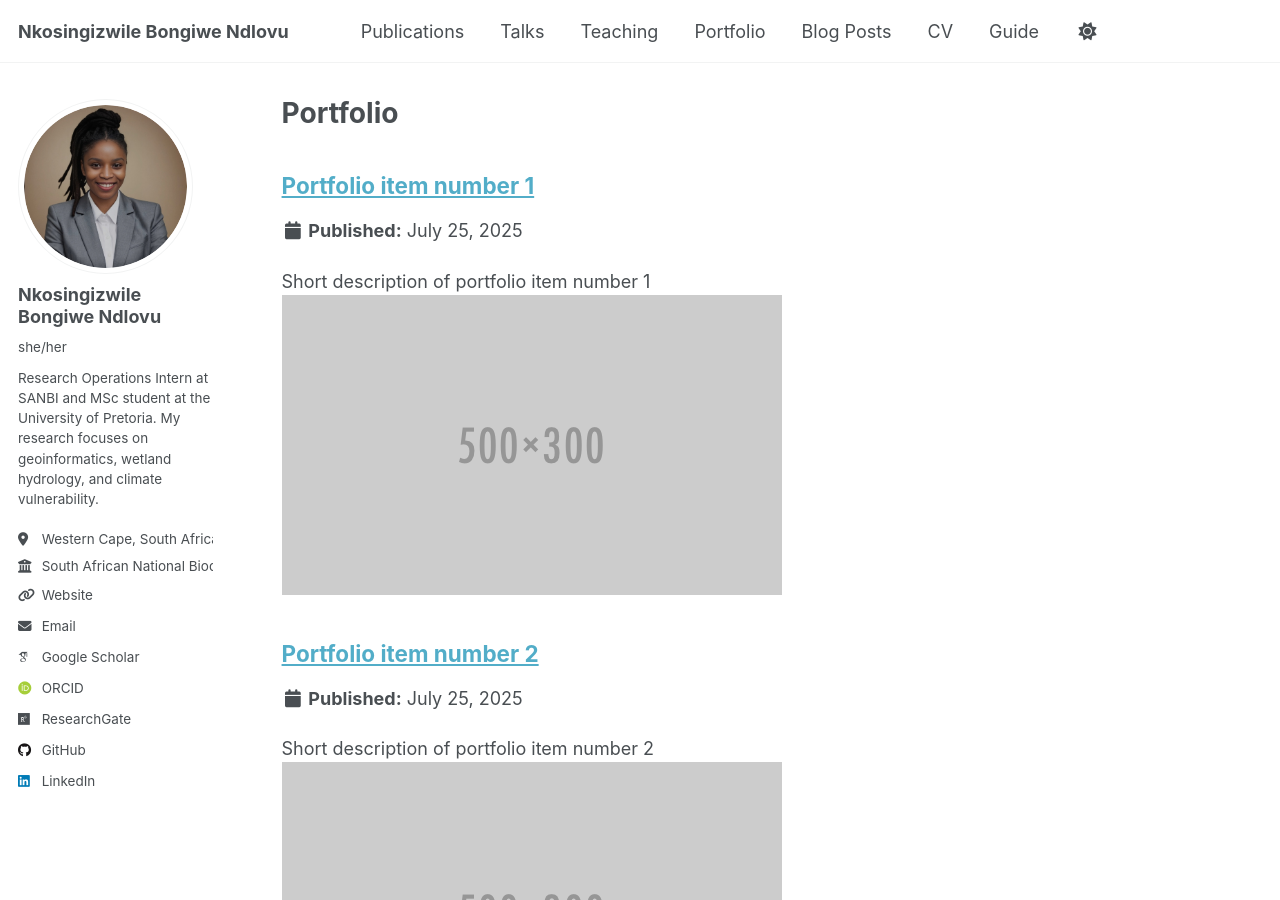
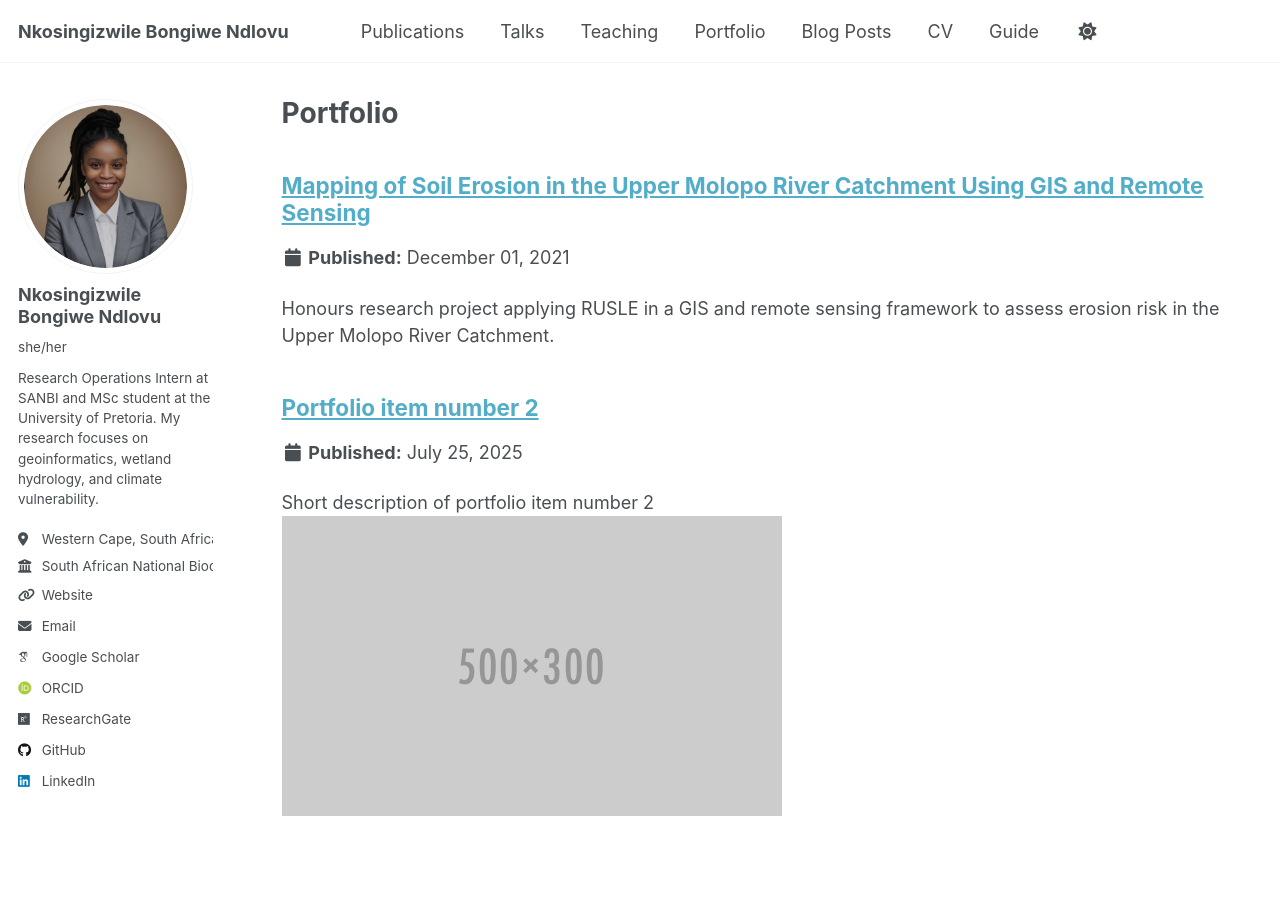
Before and after one commit to Nkosizwi/NB-Ndlovu.github.io, a Jekyll site: the page built from _pages/portfolio.html, in a window 1280 px wide and 900 px high. Built offline with Jekyll 4.4.1, drawn with Linux system fonts in a browser that asks for light colours; some web fonts are replaced; a script that is not in the unit is left out; part of the change alters nothing that is shown.

Commit message:
Update portfolio-1.md

```diff
--- a/_portfolio/portfolio-1.md
+++ b/_portfolio/portfolio-1.md
@@ -1,7 +1,43 @@
 ---
-title: "Portfolio item number 1"
-excerpt: "Short description of portfolio item number 1<br/><img src='/images/500x300.png'>"
+title: "Mapping of Soil Erosion in the Upper Molopo River Catchment Using GIS and Remote Sensing"
 collection: portfolio
+permalink: /portfolio/soil-erosion-gis-rusle
+date: 2021-12-01
+excerpt: "Honours research project applying RUSLE in a GIS and remote sensing framework to assess erosion risk in the Upper Molopo River Catchment."
 ---
 
-This is an item in your portfolio. It can be have images or nice text. If you name the file .md, it will be parsed as markdown. If you name the file .html, it will be parsed as HTML.
+### 🗺️ Mapping of Soil Erosion in the Upper Molopo River Catchment Using GIS and Remote Sensing
+**BSc Honours Research Project**
+**University of Pretoria**
+
+This project focused on estimating and mapping soil erosion risk in the Upper Molopo River Catchment (UMRC) using the Revised Universal Soil Loss Equation (RUSLE) model integrated within a GIS and Remote Sensing framework. Due to limited field data, all RUSLE parameters (R, K, LS, C, and P) were derived using remote sensing, spatial interpolation, and publicly available datasets.
+
+---
+
+#### 🔍 Methods and Tools Used
+
+- **Rainfall Erosivity (R)**: Calculated using rainfall records from 2014–2018 based on the Wischmeier and Smith (1978) equation.
+- **Soil Erodibility (K)**: Estimated from ISRIC Soil Info data at 24 GPS-logged sites. Interpolated using Inverse Distance Weighting (IDW) in ArcGIS.
+- **Topographic Factor (LS)**: Derived from DEM using slope and flow accumulation in ArcGIS and ERDAS Imagine.
+- **Cover Management (C)**: Computed using NDVI from Spot vegetation imagery and classified using ArcGIS spatial analyst tools.
+- **Support Practice (P)**: Assigned a value of 1 due to absence of conservation practices in the area.
+- **Annual Soil Loss**: Final raster calculated using ArcGIS Raster Calculator applying the full RUSLE equation: `A = R * K * LS * C * P`.
+
+---
+
+#### 🧰 Skills Applied
+
+- Spatial analysis
+- GIS modelling (ArcGIS 10.6, ERDAS Imagine)
+- Satellite image processing (NDVI analysis)
+- Soil data acquisition (ISRIC Soil App, GPS mapping)
+- Environmental modelling using RUSLE
+- Spatial interpolation techniques (IDW)
+- Remote sensing and geospatial data visualization
+- Python scripting (where applicable)
+
+---
+
+#### 🌱 Impact
+
+This project produced a spatially explicit map of soil erosion risk, identifying high-risk zones within the catchment. The outputs provide a foundation for future land use planning and conservation, especially in data-scarce regions. The study also demonstrates the potential of remote sensing and open-access data to conduct robust environmental assessments in under-resourced areas.
```
